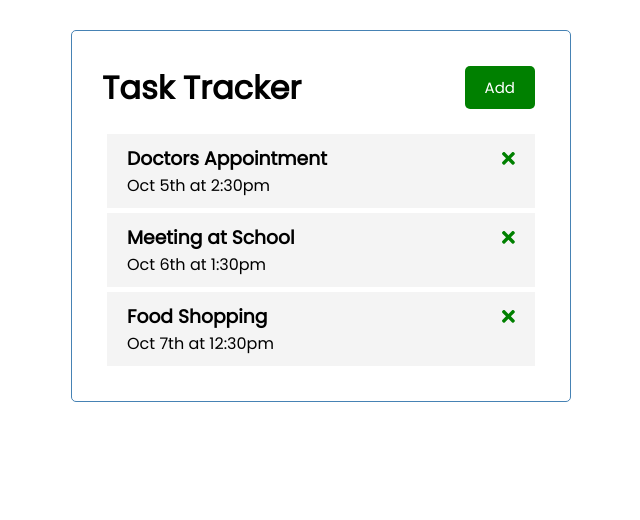
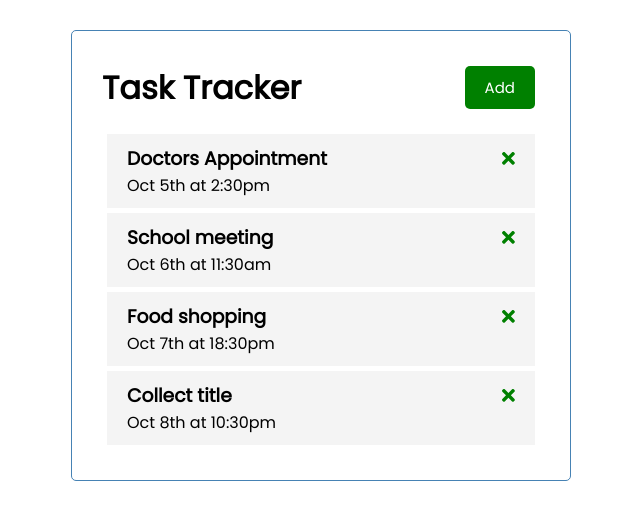
Before and after one commit to iamnachoj/Task-Tracker, an Angular app: page / in a window 1280 px wide. Shown: the top 520 px of the page, without its empty margins (319-959 px from the left). Built offline with nearby package versions, Linux system fonts and the light colour scheme; data requests are answered from the project's data file.

Commit message:
add mock db.json and connect by httpClient

```diff
--- /dev/null
+++ b/db.json
@@ -0,0 +1,28 @@
+{
+  "tasks": [
+    {
+      "id": "1",
+      "text": "Doctors Appointment",
+      "day": "Oct 5th at 2:30pm",
+      "reminder": "true"
+    },
+    {
+      "id": "2",
+      "text": "School meeting",
+      "day": "Oct 6th at 11:30am",
+      "reminder": "true"
+    },
+    {
+      "id": "3",
+      "text": "Food shopping",
+      "day": "Oct 7th at 18:30pm",
+      "reminder": "false"
+    },
+    {
+      "id": "4",
+      "text": "Collect title",
+      "day": "Oct 8th at 10:30pm",
+      "reminder": "true"
+    }
+  ]
+}
--- a/package.json
+++ b/package.json
@@ -6,7 +6,8 @@
     "start": "ng serve",
     "build": "ng build",
     "watch": "ng build --watch --configuration development",
-    "test": "ng test"
+    "test": "ng test",
+    "server": "json-server --watch db.json --port 5000"
   },
   "private": true,
   "dependencies": {
@@ -23,6 +24,7 @@
     "@fortawesome/free-brands-svg-icons": "^5.15.3",
     "@fortawesome/free-regular-svg-icons": "^5.15.3",
     "@fortawesome/free-solid-svg-icons": "^5.15.3",
+    "json-server": "^0.16.3",
     "rxjs": "~6.6.0",
     "tslib": "^2.3.0",
     "zone.js": "~0.11.4"
--- a/src/app/components/task-item/task-item.component.html
+++ b/src/app/components/task-item/task-item.component.html
@@ -1,5 +1,11 @@
 <div class="task">
-  <h3>{{task.text}}<fa-icon [ngStyle]="{'color': 'green'}" [icon]="faTimes"></fa-icon> </h3>
+  <h3>
+    {{task.text}}
+    <fa-icon
 
+      [ngStyle]="{'color': 'green'}"
+      [icon]="faTimes">
+    </fa-icon>
+  </h3>
   <p>{{task.day}}</p>
 </div>
--- a/src/app/components/task-item/task-item.component.ts
+++ b/src/app/components/task-item/task-item.component.ts
@@ -16,5 +16,7 @@ export class TaskItemComponent implements OnInit {
 
   ngOnInit(): void {
   }
-
+  // onDelete(task: any) {
+  //   console.log(task)
+  // }
 }
--- a/src/app/services/task.service.ts
+++ b/src/app/services/task.service.ts
@@ -1,17 +1,17 @@
 import { Injectable } from '@angular/core';
-import {Observable, of} from 'rxjs';
-import {TASKS} from '../mock-tasks';
+import {HttpClient, HttpHeaders} from '@angular/common/http';
+import {Observable} from 'rxjs';
 import {Task} from '../Task';
 
 @Injectable({
   providedIn: 'root'
 })
 export class TaskService {
+  private apiUrl = 'http://localhost:5000/tasks'
 
-  constructor() { }
+  constructor(private http:HttpClient) {}
 
   getTasks(): Observable<Task[]> {
-    const tasks = of(TASKS);
-    return tasks;
+    return this.http.get<Task[]>(this.apiUrl)
   }
 }
```
Also changed, not shown: src/app/app.module.ts (+8 -3 lines), 1 other file (tests, documents, lock files or other folders).
